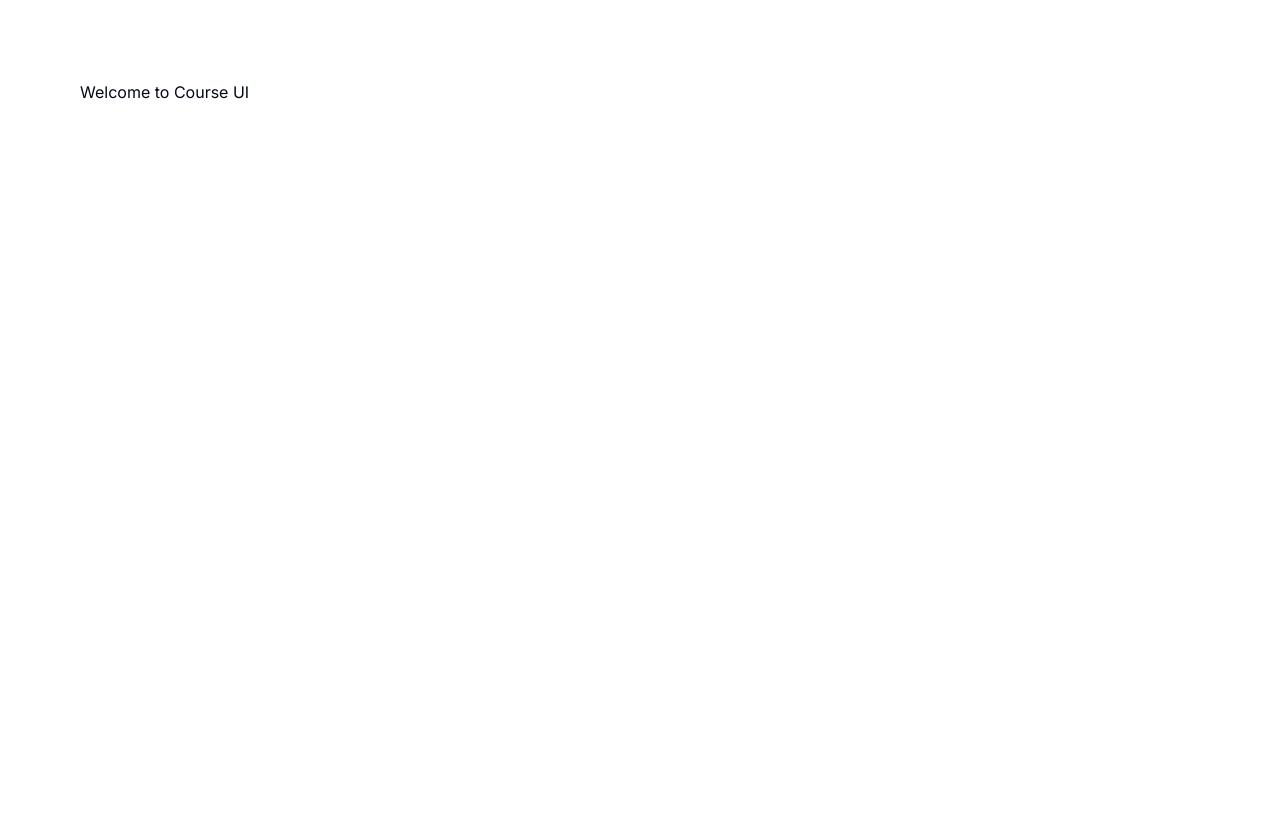
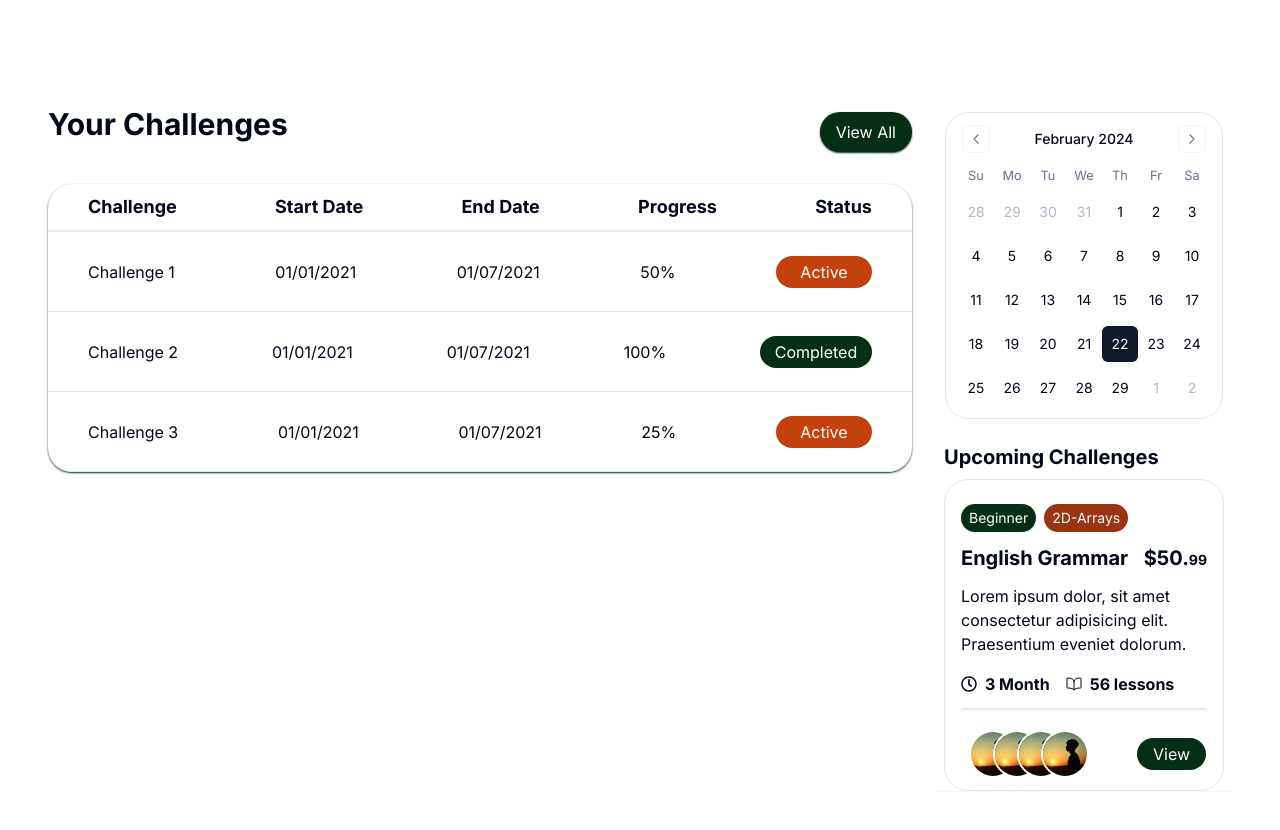
Before and after one commit to Lupleg/Conference, a Next.js app: page / in a window 1280 px wide. Shown: the top 830 px of the page. Before the commit the page ends 800 px from the top, so only its background shows below. Built offline with nearby package versions, Linux system fonts and the light colour scheme.

Commit message:
created challenges and right sidebar components

```diff
--- a/app/page.js
+++ b/app/page.js
@@ -1,7 +1,17 @@
+import RightSideBar from "@/components/DashComponents/RightSideBar";
+import ChallengesTable from "../components/DashComponents/ChallengesTable";
+
 export default function Home() {
   return (
-    <div className="p-20">
-      <h2>Welcome to Course UI</h2>
+    <div className="px-2 md:p-12">
+      <div className="flex justify-between space-x-6">
+        <div className="flex-grow">
+          <ChallengesTable />
+        </div>
+        <div className="flex-shrink-0 basis-1/4">
+          <RightSideBar />
+        </div>
+      </div>
     </div>
   );
 }
--- /dev/null
+++ b/components/DashComponents/ChallengesTable.jsx
@@ -0,0 +1,48 @@
+import React from 'react'
+
+function ChallengesTable() {
+  return (
+    <div className='py-12 rounded-lg'>
+      <div className='flex justify-between items-center'>
+      <h1 className='text-xl md:text-2xl lg:text-3xl font-bold'>Your Challenges</h1>
+      <div className='flex justify-end mt-4'>
+          <button className='bg-green-950 text-white px-4 py-2 rounded-full shadow-sm shadow-green-950 hover:bg-green-900'>View All</button>
+        </div>
+      </div>
+      <div>
+      </div>
+      <div className=' rounded-3xl mt-8 shadow-sm shadow-green-950'>
+        <div className='w-full h-12 flex justify-between items-center border-b-2 md:px-10 px-4'>
+          <span className='text-lg font-bold'>Challenge</span>
+          <span className='text-lg font-bold hidden md:block'>Start Date</span>
+          <span className='text-lg font-bold hidden md:block'>End Date</span>
+          <span className='text-lg font-bold hidden md:block'>Progress</span>
+          <span className='text-lg font-bold'>Status</span>
+        </div>
+        <div className='hover:bg-gray-200 h-20 flex justify-between items-center border-b px-10'>
+          <span>Challenge 1</span>
+          <span className='hidden md:block'>01/01/2021</span>
+          <span className='hidden md:block'>01/07/2021</span>
+          <span className='hidden md:block'>50%</span>
+          <span className='bg-orange-700 p-1 px-4 rounded-full text-white w-24 flex justify-center'>Active</span>
+        </div>
+        <div className='hover:bg-gray-200 h-20 flex justify-between items-center border-b px-10'>
+          <span>Challenge 2</span>
+          <span className='hidden md:block'>01/01/2021</span>
+          <span className='hidden md:block'>01/07/2021</span>
+          <span className='hidden md:block'>100%</span>
+          <span className='bg-green-950 p-1 px-4 rounded-full text-white w-28 flex justify-center'>Completed</span>
+        </div>
+        <div className='hover:bg-gray-200 h-20 flex justify-between items-center border-b px-10 rounded-b-3xl'>
+          <span>Challenge 3</span>
+          <span className='hidden md:block'>01/01/2021</span>
+          <span className='hidden md:block'>01/07/2021</span>
+          <span className='hidden md:block'>25%</span>
+          <span className='bg-orange-700 p-1 px-4 rounded-full text-white w-24 flex justify-center'>Active</span>
+          </div>
+      </div>
+    </div>
+  )
+}
+
+export default ChallengesTable
--- /dev/null
+++ b/components/DashComponents/RightSideBar.jsx
@@ -0,0 +1,92 @@
+"use client";
+import React from "react";
+import { Calendar } from "@/components/ui/calendar";
+import { ChevronLeft, ChevronRight } from "lucide-react";
+import { useState } from "react";
+import { FaRegClock } from "react-icons/fa";
+import { IoBookOutline } from "react-icons/io5";
+import Image from "next/image";
+
+function RightSideBar() {
+  const [date, setDate] = useState(new Date());
+  return (
+    <div className="px-2 shadow-sm flex flex-col items-center mt-16">
+      <Calendar
+        mode="single"
+        selected={date}
+        onSelect={setDate}
+        className="rounded-3xl border"
+      />
+      <div className="mt-6">
+        <h1 className="text-xl font-bold pb-2">Upcoming Challenges</h1>
+        <div className="border p-4 rounded-3xl">
+          <div className="flex gap-2 mt-2 mb-3">
+            <span className="px-2 py-1 bg-green-950 text-white rounded-full text-sm">
+              Beginner
+            </span>
+            <span className="px-2 py-1 bg-orange-800 text-white rounded-full text-sm">
+              2D-Arrays
+            </span>
+          </div>
+          <div className="flex justify-between">
+            <h2 className="text-xl font-bold mb-3">English Grammar</h2>
+            <span className="text-xl font-bold">
+              $50.<span className="text-sm">99</span>
+            </span>
+          </div>
+          <p>
+            Lorem ipsum dolor, sit amet consectetur adipisicing elit.
+            Praesentium eveniet dolorum.
+          </p>
+          <div className="flex space-x-4 border-b-2 items-center mt-4 pb-3">
+            <div className="flex space-x-2 items-center">
+              <FaRegClock />
+              <span className="font-bold">3 Month</span>
+            </div>
+            <div className="flex space-x-2 items-center">
+              <IoBookOutline />
+              <span className="font-bold">56 lessons</span>
+            </div>
+          </div>
+          <div>
+          <div className="relative h-16">
+              <Image
+                src="/profile-sample.jpeg"
+                alt="image"
+                width={50}
+                height={50}
+                className="rounded-full h-12 w-12 absolute top-5 left-2 border-2 border-white"
+                />
+                <Image
+                src="/profile-sample.jpeg"
+                alt="image"
+                width={50}
+                height={50}
+                className="rounded-full h-12 w-12 absolute top-5 left-8 border-2 border-white"
+                />
+                <Image
+                src="/profile-sample.jpeg"
+                alt="image"
+                width={50}
+                height={50}
+                className="rounded-full h-12 w-12 absolute top-5 left-14 border-2 border-white"
+                />
+                <Image
+                src="/profile-sample.jpeg"
+                alt="image"
+                width={50}
+                height={50}
+                className="rounded-full h-12 w-12 absolute top-5 left-20 border-2 border-white"
+                />
+                <div className="absolute top-7 left-44">
+                  <button className="bg-green-950 p-1 px-4 rounded-full text-white">View</button>
+                </div>
+            </div>
+          </div>
+        </div>
+      </div>
+    </div>
+  );
+}
+
+export default RightSideBar;
--- /dev/null
+++ b/components/ui/calendar.jsx
@@ -0,0 +1,62 @@
+"use client";
+import * as React from "react"
+import { ChevronLeft, ChevronRight } from "lucide-react"
+import { DayPicker } from "react-day-picker"
+
+import { cn } from "@/lib/utils"
+import { buttonVariants } from "@/components/ui/button"
+
+function Calendar({
+  className,
+  classNames,
+  showOutsideDays = true,
+  ...props
+}) {
+  return (
+    (<DayPicker
+      showOutsideDays={showOutsideDays}
+      className={cn("p-3", className)}
+      classNames={{
+        months: "flex flex-col sm:flex-row space-y-4 sm:space-x-4 sm:space-y-0",
+        month: "space-y-4",
+        caption: "flex justify-center pt-1 relative items-center",
+        caption_label: "text-sm font-medium",
+        nav: "space-x-1 flex items-center",
+        nav_button: cn(
+          buttonVariants({ variant: "outline" }),
+          "h-7 w-7 bg-transparent p-0 opacity-50 hover:opacity-100"
+        ),
+        nav_button_previous: "absolute left-1",
+        nav_button_next: "absolute right-1",
+        table: "w-full border-collapse space-y-1",
+        head_row: "flex",
+        head_cell:
+          "text-muted-foreground rounded-md w-9 font-normal text-[0.8rem]",
+        row: "flex w-full mt-2",
+        cell: "h-9 w-9 text-center text-sm p-0 relative [&:has([aria-selected].day-range-end)]:rounded-r-md [&:has([aria-selected].day-outside)]:bg-accent/50 [&:has([aria-selected])]:bg-accent first:[&:has([aria-selected])]:rounded-l-md last:[&:has([aria-selected])]:rounded-r-md focus-within:relative focus-within:z-20",
+        day: cn(
+          buttonVariants({ variant: "ghost" }),
+          "h-9 w-9 p-0 font-normal aria-selected:opacity-100"
+        ),
+        day_range_end: "day-range-end",
+        day_selected:
+          "bg-primary text-primary-foreground hover:bg-primary hover:text-primary-foreground focus:bg-primary focus:text-primary-foreground",
+        day_today: "bg-accent text-accent-foreground",
+        day_outside:
+          "day-outside text-muted-foreground opacity-50 aria-selected:bg-accent/50 aria-selected:text-muted-foreground aria-selected:opacity-30",
+        day_disabled: "text-muted-foreground opacity-50",
+        day_range_middle:
+          "aria-selected:bg-accent aria-selected:text-accent-foreground",
+        day_hidden: "invisible",
+        ...classNames,
+      }}
+      components={{
+        IconLeft: ({ ...props }) => <ChevronLeft className="h-4 w-4" />,
+        IconRight: ({ ...props }) => <ChevronRight className="h-4 w-4" />,
+      }}
+      {...props} />)
+  );
+}
+Calendar.displayName = "Calendar"
+
+export { Calendar }
--- a/package.json
+++ b/package.json
@@ -15,10 +15,14 @@
     "@radix-ui/react-tooltip": "^1.1.2",
     "class-variance-authority": "^0.7.0",
     "clsx": "^2.1.1",
+    "date-fns": "^3.6.0",
     "lucide-react": "^0.407.0",
     "next": "^14.2.4",
     "react": "^18",
+    "react-day-picker": "^8.10.1",
     "react-dom": "^18",
+    "react-icons": "^5.2.1",
+    "shadcn-ui": "^0.8.0",
     "tailwind-merge": "^2.4.0",
     "tailwindcss-animate": "^1.0.7"
   },
```
Also changed, not shown: public/profile-sample.jpeg (added), 1 other file (tests, documents, lock files or other folders).
